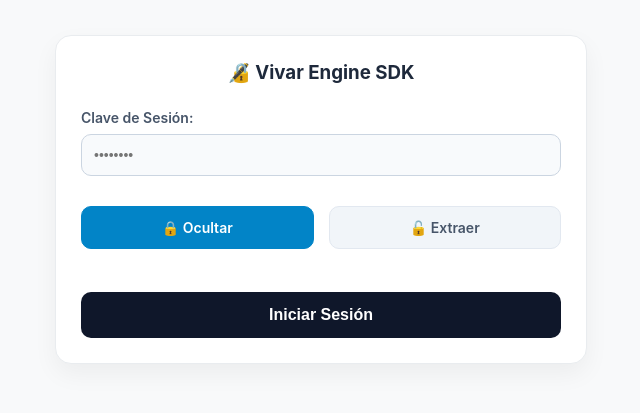
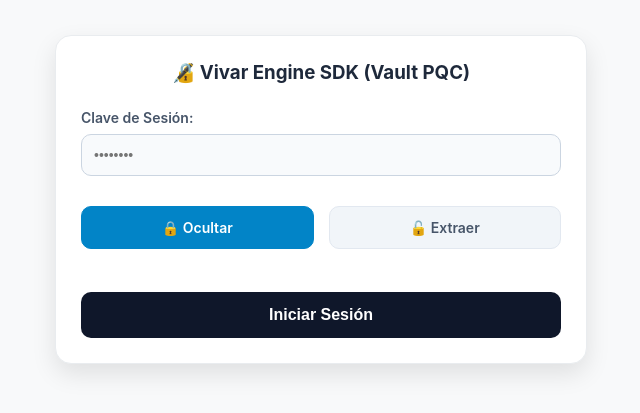
Before and after one commit to jean020889/vivar-engine-sdk, a Flask app: page / in a window 1280 px wide. Shown: the top 413 px of the page, without its empty margins (319-959 px from the left). Run offline with Flask 3, Linux system fonts and the light colour scheme; parts of the project's set-up code (start-up, migrations or seed data) failed here and were passed over.

Commit message:
Update index.html

```diff
--- a/web/templates/index.html
+++ b/web/templates/index.html
@@ -3,10 +3,10 @@
 <head>
     <meta charset="UTF-8">
     <meta name="viewport" content="width=device-width, initial-scale=1.0">
-    <title>Vivar Engine - Panel Esteganográfico</title>
+    <title>Vivar Engine - Panel de Grado Militar</title>
     <style>
         body { font-family: -apple-system, BlinkMacSystemFont, "Segoe UI", Roboto, Arial, sans-serif; background-color: #f8f9fa; margin: 0; padding: 15px; color: #212529; }
-        .card { max-width: 480px; margin: 20px auto; background: #ffffff; padding: 25px; border-radius: 16px; box-shadow: 0 10px 25px rgba(0,0,0,0.05); border: 1px solid #e9ecef; }
+        .card { max-width: 480px; margin: 20px auto; background: #ffffff; padding: 25px; border-radius: 16px; box-shadow: 0 10px 25px rgba(0,0,0,0.1); border: 1px solid #e9ecef; }
         h3 { text-align: center; color: #1e293b; margin-top: 0; margin-bottom: 25px; font-weight: 700; }
         label { font-weight: 600; display: block; margin-top: 15px; margin-bottom: 8px; font-size: 14px; color: #475569; }
         input[type="password"], input[type="file"] { width: 100%; padding: 12px; box-sizing: border-box; border: 1px solid #cbd5e1; border-radius: 10px; font-size: 14px; background-color: #f8fafc; }
@@ -25,7 +25,7 @@
 <body>
 
 <div class="card">
-    <h3>🔏 Vivar Engine SDK</h3>
+    <h3>🔏 Vivar Engine SDK (Vault PQC)</h3>
 
     {% if step == 1 %}
     <form method="POST" action="/">
@@ -53,24 +53,32 @@
 
         {% if operacion == "cifrar" %}
         <label>Archivo Secreto:</label>
-        <input type="file" name="file_secreto" required>
+        <input type="file" name="file_secreto" id="file_secreto" required>
         <label>Archivo Portador:</label>
-        <input type="file" name="file_portador" required>
+        <input type="file" name="file_portador" id="file_portador" required>
         {% else %}
         <label>Archivo Esteganografiado:</label>
-        <input type="file" name="file_cargado" required>
+        <input type="file" name="file_cargado" id="file_cargado" required>
         {% endif %}
 
-        <button type="submit" id="btn-submit" class="btn-action">Procesar en Vivar Engine</button>
+        <button type="submit" id="btn-submit" class="btn-action">Ejecutar Operación PQC</button>
 
         <div id="prog" class="progress-container">
             <div class="progress-bar"><div class="progress-fill"></div></div>
-            <p style="font-size:12px; margin-top:10px; color:#64748b;">Inyectando clave espectral...</p>
+            <p style="font-size:12px; margin-top:10px; color:#64748b;">Procesando Vault Post-Cuántico...</p>
         </div>
     </form>
 
     <script>
-        document.getElementById('procForm').addEventListener('submit', function() {
+        document.getElementById('procForm').addEventListener('submit', function(e) {
+            const inputs = document.querySelectorAll('input[type="file"]');
+            for (let input of inputs) {
+                if (input.files[0].size > 50 * 1024 * 1024) { // Límite de 50MB por seguridad
+                    alert("El archivo es demasiado grande para procesamiento PQC seguro.");
+                    e.preventDefault();
+                    return;
+                }
+            }
             document.getElementById('btn-submit').disabled = true;
             document.getElementById('btn-submit').innerText = 'Procesando...';
             document.getElementById('prog').style.display = 'block';
```
